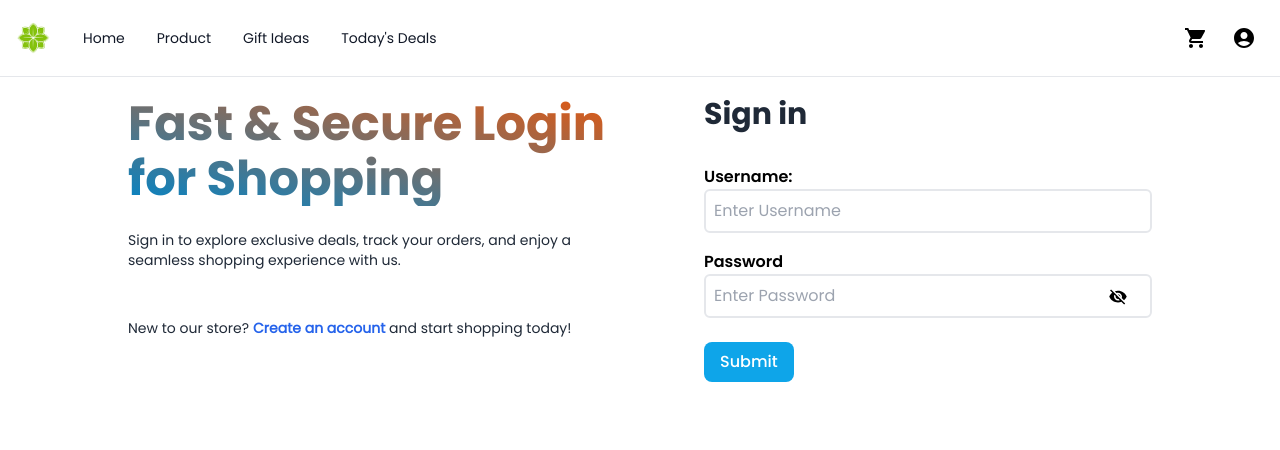
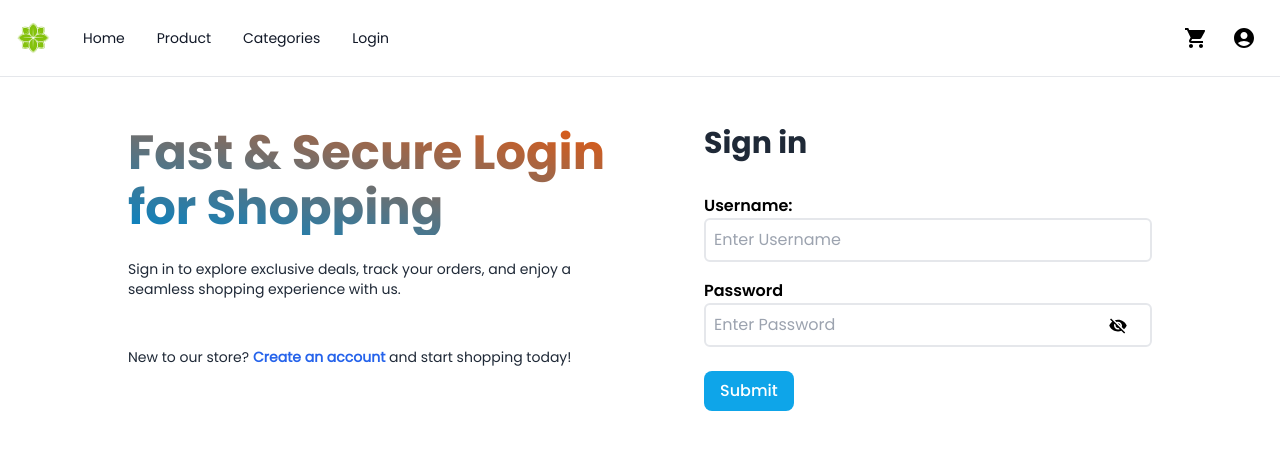
Before and after one commit to Farindra968/Lotus-Soft-Store, a Next.js app: page /login in a window 1280 px wide. Shown: the top 450 px of the page. Built offline with nearby package versions, Linux system fonts and the light colour scheme.

Commit message:
Refactor AddToCart component and update imports; modify navigation paths for better routing consistency

```diff
--- a/src/app/layout.js
+++ b/src/app/layout.js
@@ -17,9 +17,7 @@ export default function RootLayout({ children }) {
       >
         <MainProvider>
         <Header/>
-          <main className="py-12">
           {children}
-          </main>
         </MainProvider>
 
       </body>
--- a/src/app/product/[productId]/page.js
+++ b/src/app/product/[productId]/page.js
@@ -1,4 +1,4 @@
-import AddToCart from "@/components/product/AddToCart";
+import {AddToCart} from "@/components/product/AddToCart";
 import ImageViewer from "@/components/product/ImageViewer";
 import { CATEGORY_ROUTE } from "@/constant/routes";
 import { getProductByID } from "@/services/api/productApi";
--- a/src/components/layout/Header.jsx
+++ b/src/components/layout/Header.jsx
@@ -24,7 +24,7 @@ const Header = () => {
   ];
 
   return (
-    <nav className="w-full fixed z-50 bg-white dark:bg-text-dark border-b  font-Poppins antialiased">
+    <nav className="w-full sticky top-0 z-50 bg-white dark:bg-text-dark border-b  font-Poppins antialiased">
       <div className="max-w-screen-xl px-4 mx-auto 2xl:px-0 py-4">
         <div className="flex items-center justify-between">
           <div className="flex items-center space-x-8">
--- a/src/components/product/AddToCart.jsx
+++ b/src/components/product/AddToCart.jsx
@@ -18,4 +18,18 @@ const AddToCart = ({ product }) => {
   )
 }
 
-export default AddToCart;
+const AddToCart2 = ({ product }) => {
+  const products = {id:product.id, title:product.title, image:product.image, price:product.price, category:product.category}
+    const dispatch = useDispatch();
+    function addProductToCart() {
+        dispatch(addToCart(products))
+    }
+  return (
+            <button onClick={addProductToCart} className=" bg-primary-700 hover:bg-primary-800 text-white font-semibold py-1.5 px-2.5 rounded-lg flex items-center justify-center transition-colors duration-300">
+              <FaShoppingCart className="mr-2 h-5 w-5" />
+              Add to Cart
+            </button>
+  )
+}
+
+export  {AddToCart, AddToCart2};
--- a/src/components/product/ProductCard.jsx
+++ b/src/components/product/ProductCard.jsx
@@ -4,7 +4,7 @@ import Image from "next/image";
 import Link from "next/link";
 import { useState } from "react";
 import { FaStar, FaHeart, FaTruck, FaWallet, FaRegStar } from "react-icons/fa";
-import AddToCart from "./AddToCart";
+import { AddToCart2 } from "./AddToCart";
 
 const ProductCard = ({ product }) => {
     const renderStars = (rating) => {
@@ -86,7 +86,7 @@ const ProductCard = ({ product }) => {
           <p className="text-2xl font-Poppins-Semibold leading-tight text-gray-900 dark:text-white">
             ${offerPrice}
           </p>
-          <AddToCart product={product} />
+          <AddToCart2 product={product} />
         </div>
       </div>
     </div>
--- a/src/constant/navItems.js
+++ b/src/constant/navItems.js
@@ -1,3 +1,5 @@
+import { CATEGORY_ROUTE, LOGIN_ROUTE, PRODUCT_ROUTE } from "./routes";
+
 const navItems = [
     {
         label: 'Home',
@@ -5,15 +7,15 @@ const navItems = [
     },
     {
         label: 'Product',
-        path: '/',
+        path: PRODUCT_ROUTE,
     },
     {
-        label: 'Gift Ideas',
-        path: '/',
+        label: 'Categories',
+        path: CATEGORY_ROUTE,
     },
     {
-        label: "Today's Deals",
-        path: '/',
+        label: "Login",
+        path: LOGIN_ROUTE
     },
 ]
 export default navItems;
```
